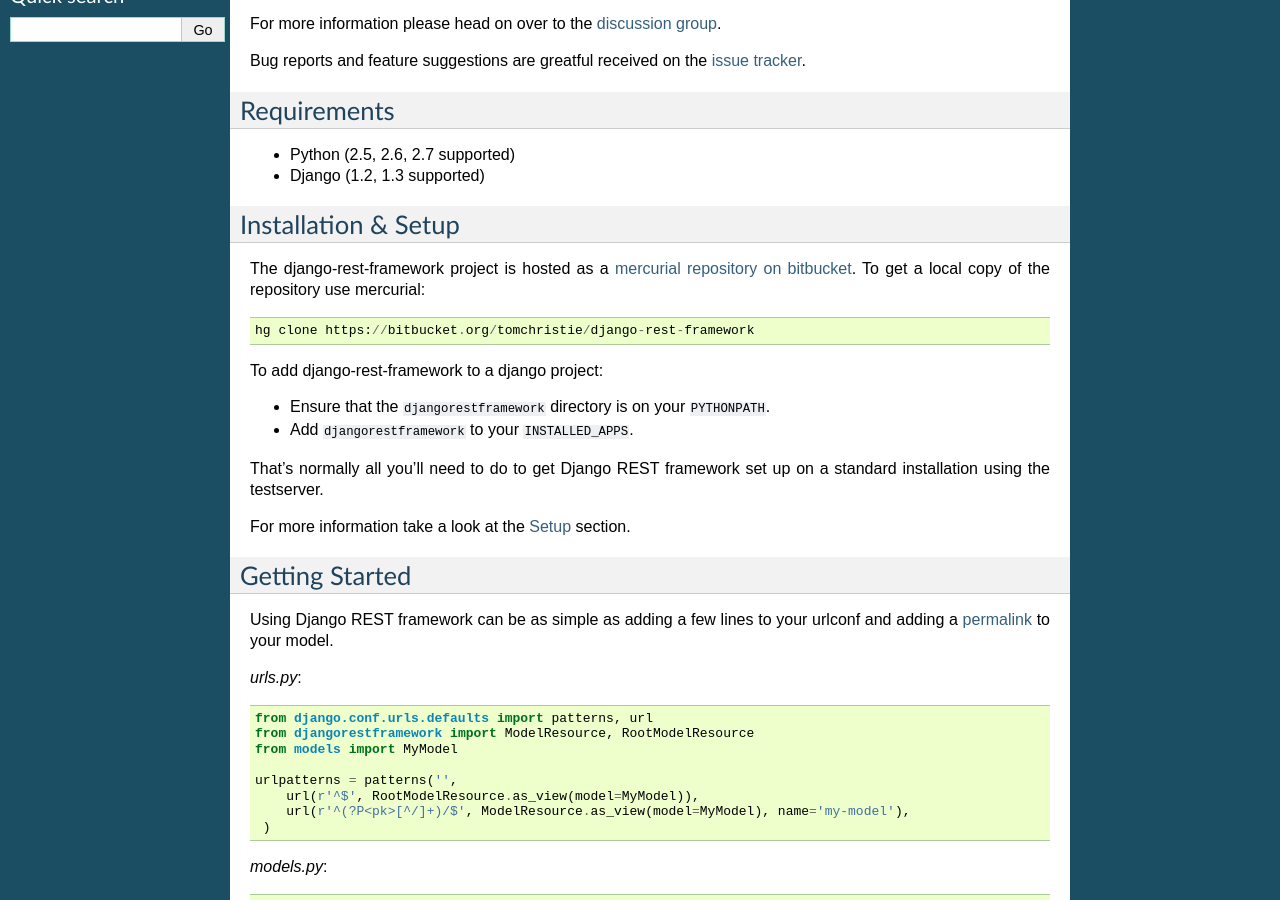
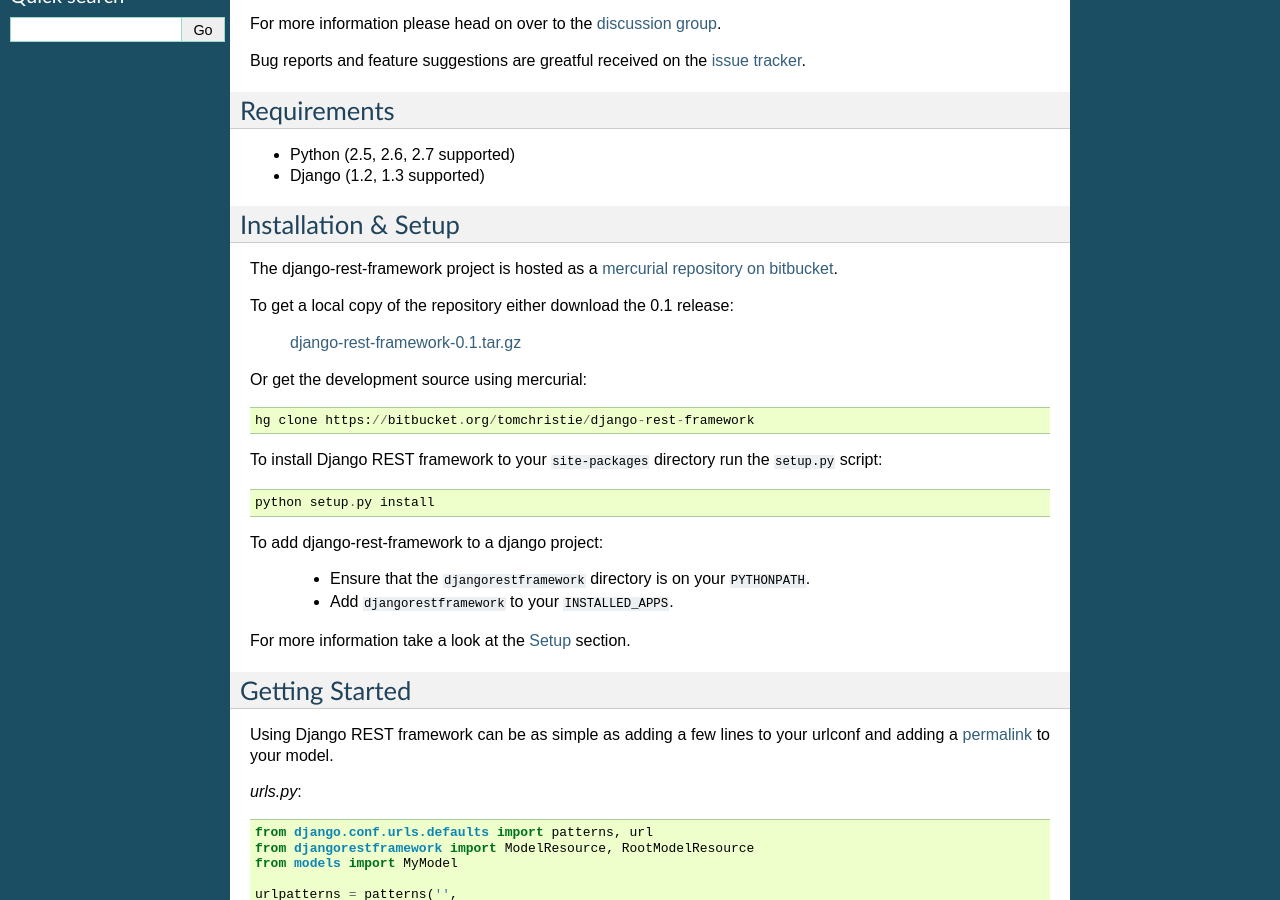
Before and after one commit to kartikeya1213/django-rest-framework, a Sphinx documentation site: the page built from docs/index.rst, in a window 1280 px wide and 900 px high, scrolled down 374 px. Built offline with Sphinx 7.4.7, drawn with Linux system fonts in a browser that asks for light colours.

Commit message:
Minor notes on installation

```diff
--- a/docs/index.rst
+++ b/docs/index.rst
@@ -36,16 +36,23 @@ Installation & Setup
 --------------------
 
 The django-rest-framework project is hosted as a `mercurial repository on bitbucket <https://bitbucket.org/tomchristie/django-rest-framework>`_.
-To get a local copy of the repository use mercurial::
+
+To get a local copy of the repository either download the 0.1 release:
+
+    `django-rest-framework-0.1.tar.gz <https://bitbucket.org/tomchristie/django-rest-framework/downloads/django-rest-framework-0.1.tar.gz>`_
+
+Or get the development source using mercurial::
 
     hg clone https://bitbucket.org/tomchristie/django-rest-framework
 
+To install Django REST framework to your ``site-packages`` directory run the ``setup.py`` script::
+
+    python setup.py install
+
 To add django-rest-framework to a django project:
 
-* Ensure that the ``djangorestframework`` directory is on your ``PYTHONPATH``.
-* Add ``djangorestframework`` to your ``INSTALLED_APPS``.
-
-That's normally all you'll need to do to get Django REST framework set up on a standard installation using the testserver.
+    * Ensure that the ``djangorestframework`` directory is on your ``PYTHONPATH``.
+    * Add ``djangorestframework`` to your ``INSTALLED_APPS``.
 
 For more information take a look at the :ref:`setup` section.
 
```
